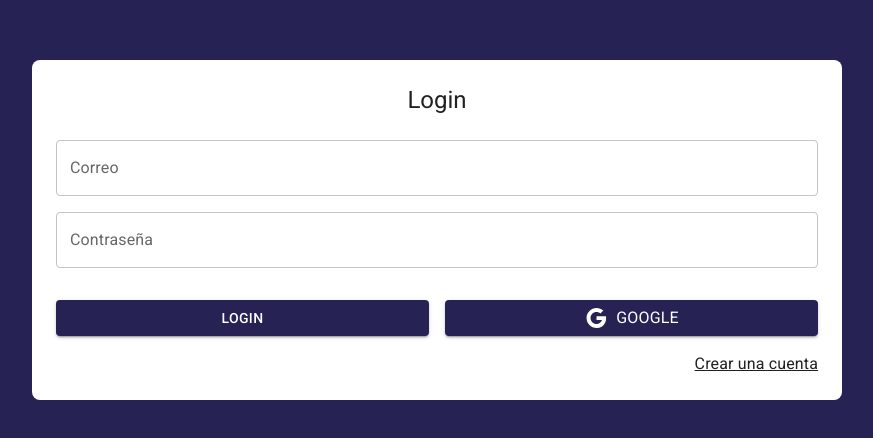
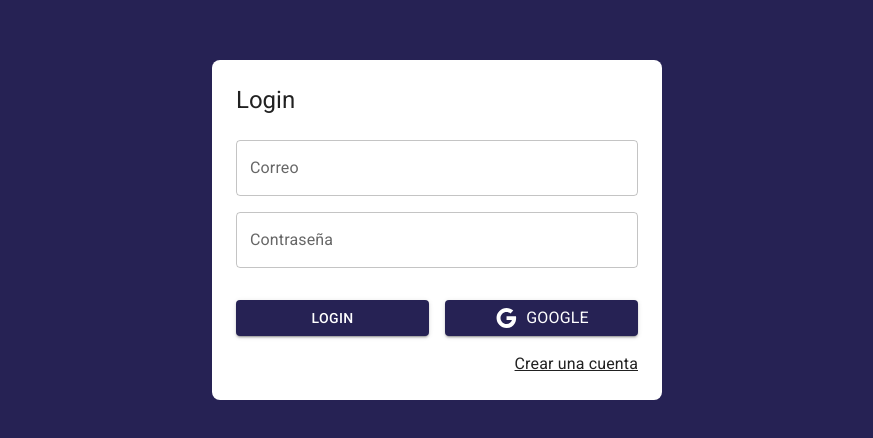
Before and after one commit to Marenco81/journal-app, a React (Vite) app: page /auth/login in a window 1280 px wide. Shown: the part 170-608 px from the top of the page, without its empty margins (203-1076 px from the left). Built offline with nearby package versions, Linux system fonts and the light colour scheme.

Commit message:
AuthLayout

```diff
--- /dev/null
+++ b/src/auth/layout/AuthLayout.jsx
@@ -0,0 +1,33 @@
+import { Grid, Typography } from "@mui/material"
+
+
+export const AuthLayout = ({children, title=''}) => {
+  return (
+    <Grid
+      container
+      spacing={0}
+      direction="column"
+      alignItems="center"
+      justifyContent="center"
+      sx={{minHeight:'100vh', backgroundColor:'primary.main', padding:4}}
+    >
+
+        <Grid item
+            className="box-shadow"
+            xs={3}
+            sx={{
+                width:{sm:450},
+                backgroundColor:'white',
+                padding:3, borderRadius:2
+            }}>
+
+            <Typography variant="h5" sx={{mb:1}}> { title } </Typography>
+
+
+            {children}
+
+        </Grid>
+
+    </Grid>
+  )
+}
--- a/src/auth/pages/LoginPage.jsx
+++ b/src/auth/pages/LoginPage.jsx
@@ -1,24 +1,12 @@
 import {Link as RouterLink } from "react-router-dom"
 import { Google } from "@mui/icons-material"
 import { Button, Grid, Link, TextField, Typography} from "@mui/material"
+import { AuthLayout } from "../layout/AuthLayout"
 
 
 export const LoginPage = () => {
   return (
-    <Grid
-      container
-      spacing={0}
-      direction="column"
-      alignItems="center"
-      justifyContent="center"
-      sx={{minHeight:'100vh', backgroundColor:'primary.main', padding:4}}
-    >
-
-      <Grid item
-        className="box-shadow"
-        xs={3}
-        sx={{backgroundColor:'white', padding:3, borderRadius:2}}>
-          <Typography variant="h5" sx={{mb:1, textAlign:'center'}}>Login</Typography>
+    <AuthLayout title="Login">
 
         <form action="">
 
@@ -67,8 +55,8 @@
 
         </form>
 
-      </Grid>
+    </AuthLayout>
 
-    </Grid>
+
   )
 }
```
Lines whose indentation alone changed are shown as unchanged.
